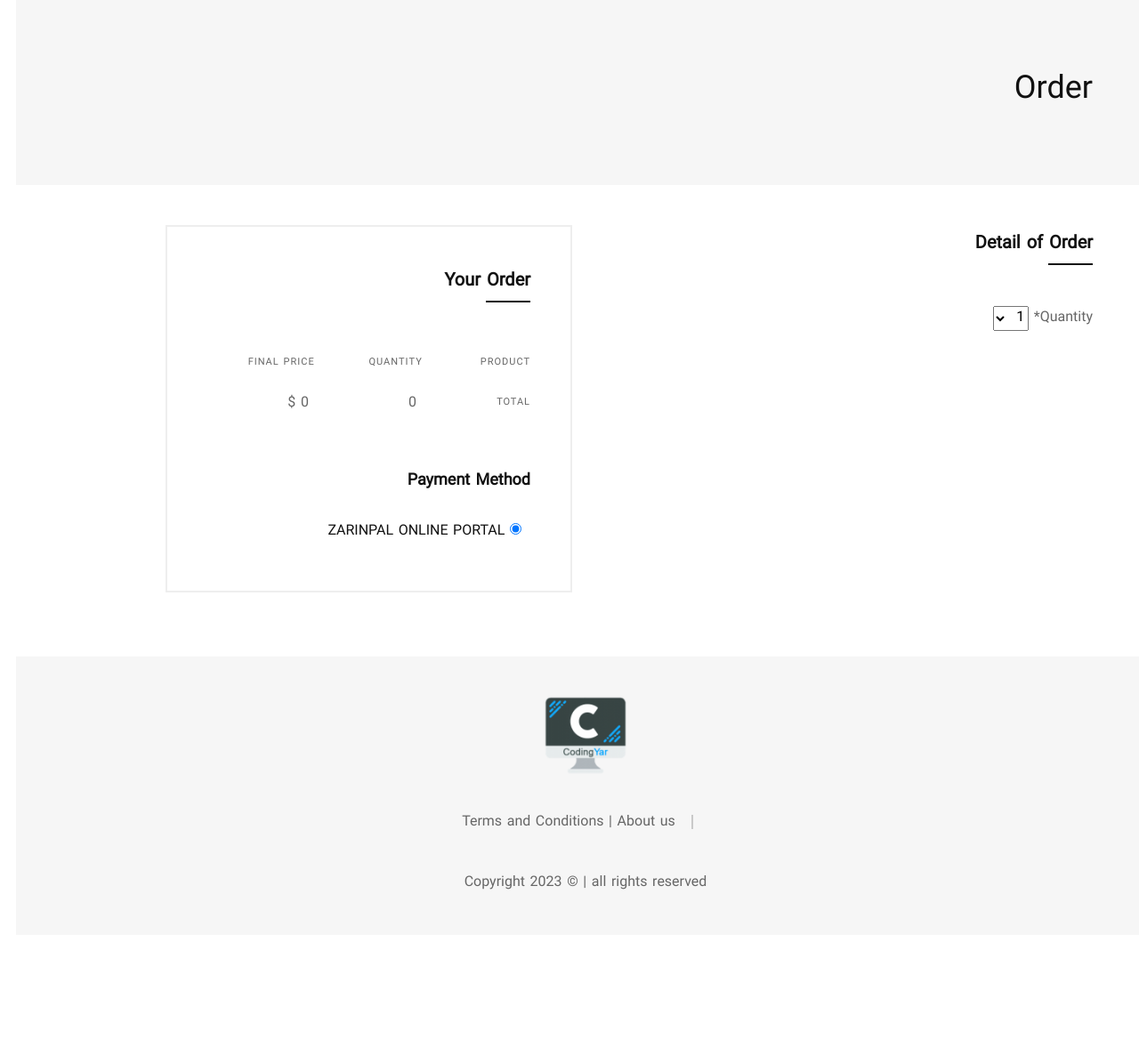
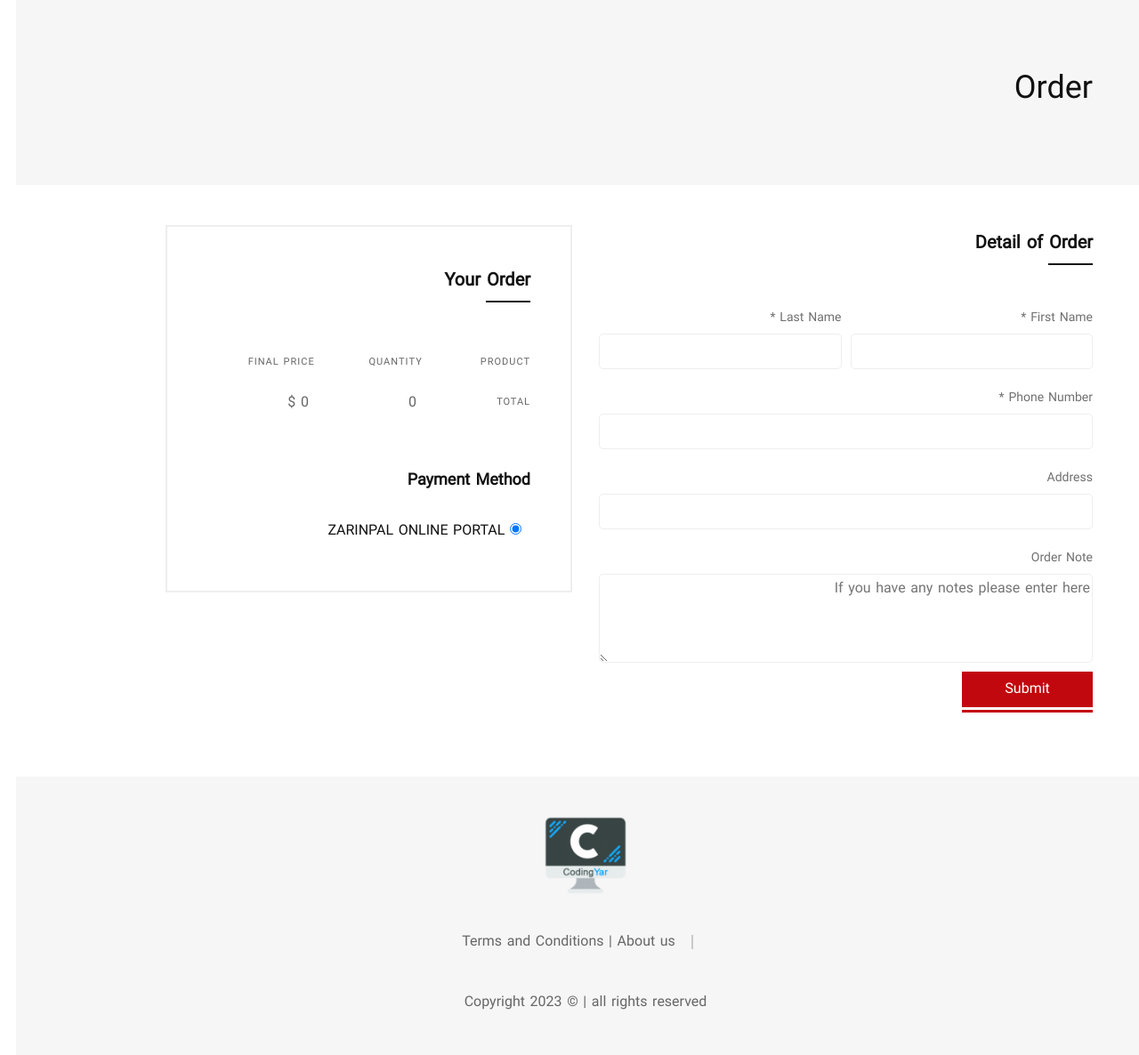
Before and after one commit to MiYousefi/Online_Shop, a Django app: template orders/templates/orders/order_create.html in a window 1280 px wide. Shown: the part 104-1290 px from the top of the page at 89% size. Before the commit the page ends 1104 px from the top, so only its background shows below. Run offline with Django 4.2, Linux system fonts and the light colour scheme; the template is opened without the code that fills it: values that come from a table or form of the project are taken from there, others are empty; parts of the project's set-up code (start-up, migrations or seed data) failed here and were passed over; some libraries are stand-ins or nearby versions; some web fonts are replaced.

Commit message:
modified order form

```diff
--- a/cart/templates/cart/cart_sidebar.html
+++ b/cart/templates/cart/cart_sidebar.html
@@ -7,10 +7,9 @@
     <div class="mini-cart-wrapper">
         <a href="" class="btn-close"><i class="flaticon flaticon-cross"></i></a>
         <div class="mini-cart-inner">
-            <h3 class="mini-cart__heading mb--40 mb-lg--30 text-right">سبد خرید</h3>
+            <h3 class="mini-cart__heading mb--40 mb-lg--30 text-right">{% trans 'Cart' %}</h3>
             <div class="mini-cart__content">
                 <ul class="mini-cart__list text-right">
-
                     {% for item in cart %}
                         <li class="mini-cart__product d-flex justify-content-between">
                             <div class="mini-cart__product__image">
@@ -20,10 +19,7 @@
                             </div>
                             <div class="mini-cart__product__content pt-2">
                                     <span class="mini-cart__product__title d-flex flex-row justify-content-between">
-                                        <a href="#"> {{ item.product_obj.title }}</a>
-                                        <a href="#" class="">
-                                            &#10060;
-                                        </a>
+                                        <a href="{{ item.product_obj.get_absolute_url }}"> {{ item.product_obj.title }}</a>
                                     </span>
                                 <span class="mini-cart__product__quantity">
                                         <span>{{ item.product_obj.price|intcomma:False|translate_number }} {% trans '$' %}</span> &#215; <span>{{ item.quantity|translate_number }}</span>
@@ -39,7 +35,7 @@
                 <div class="mini-cart__buttons">
                     <a href="{% url 'cart:cart_detail' %}"
                        class="btn btn-fullwidth btn-bg-sand mb--20">{% trans 'Go to Cart' %}</a>
-                    <a href="checkout.html" class="btn btn-fullwidth btn-bg-sand">{% trans 'Checkout' %}</a>
+                    <a href="{% url 'order_create' %}" class="btn btn-fullwidth btn-bg-sand">{% trans 'Checkout' %}</a>
                 </div>
             </div>
         </div>
--- a/orders/models.py
+++ b/orders/models.py
@@ -8,7 +8,7 @@ class Order(models.Model):
     is_paid = models.BooleanField(_('Is Paid?'), default=False)
 
     firstname = models.CharField(_('First Name'), max_length=100)
-    lastname = models.CharField(_('last Name'), max_length=100)
+    lastname = models.CharField(_('Last Name'), max_length=100)
     phone_number = models.CharField(_('Phone Number'), max_length=15)
     address = models.CharField(_('Address'), max_length=700)
 
--- a/orders/templates/orders/order_create.html
+++ b/orders/templates/orders/order_create.html
@@ -25,59 +25,66 @@
                         <div class="checkout-title mt--10">
                             <h2>{% trans 'Detail of Order' %}</h2>
                         </div>
-                            <form action="">
-                                {{ form|crispy }}
+                        <div class="checkout-form">
+                            <form action="" method="POST" class="form form--checkout">
+                                {% csrf_token %}
+                                <div class="form-row mb--20">
+                                    <div class="form__group col-md-6 mb-sm--30">
+                                        <label for="billing_fname"
+                                               class="form__label form__label--2">{% trans 'First Name' %}
+                                            <span
+                                                    class="required">*</span></label>
+                                        <input type="text" name="{{ form.firstname.name }}"
+                                               id="billing_fname"
+                                               class="form__input form__input--2">
+                                        {{ form.firstname.errors }}
+                                    </div>
+                                    <div class="form__group col-md-6">
+                                        <label for="billing_lname"
+                                               class="form__label form__label--2">{% trans 'Last Name' %}
+                                            <span class="required">*</span></label>
+                                        <input type="text" name="{{ form.lastname.name }}"
+                                               id="billing_lname"
+                                               class="form__input form__input--2">
+                                        {{ form.lastname.errors }}
+                                    </div>
+                                </div>
+                                <div class="form-row mb--20">
+                                    <div class="form__group col-12">
+                                        <label for="billing_phone"
+                                               class="form__label form__label--2">{% trans 'Phone Number' %}
+                                            <span class="required">*</span></label>
+                                        <input type="text" name="{{ form.phone_number.name }}"
+                                               id="billing_phone"
+                                               class="form__input form__input--2">
+                                        {{ form.phone_number.errors }}
+                                    </div>
+                                </div>
+                                <div class="form-row mb--20">
+                                    <div class="form__group col-12">
+                                        <label for="billing_address"
+                                               class="form__label form__label--2">{% trans 'Address' %}</label>
+                                        <input type="text" name="{{ form.address.name }}"
+                                               id="billing_address"
+                                               class="form__input form__input--2">
+                                        {{ form.address.errors }}
+                                    </div>
+                                </div>
+                                <div class="form-row">
+                                    <div class="form__group col-12">
+                                        <label for="orderNotes"
+                                               class="form__label form__label--2">{% trans 'Order Note' %}</label>
+                                        <textarea class="form__input form__input--2 form__input--textarea"
+                                                  id="orderNotes" name="{{ form.order_notes.name }}"
+                                                  placeholder="{% trans 'If you have any notes please enter here' %}"></textarea>
+                                    </div>
+                                </div>
+                                <button type="submit"
+                                        class="btn btn-small btn-bg-red btn-color-white btn-hover-2">
+                                    {% trans 'Submit' %}
+                                </button>
                             </form>
-{#                            <div class="checkout-form">#}
-{#                                <form action="#" class="form form--checkout">#}
-{#                                    <div class="form-row mb--20">#}
-{#                                        <div class="form__group col-md-6 mb-sm--30">#}
-{#                                            <label for="billing_fname" class="form__label form__label--2">{% trans 'First Name' %} <span#}
-{#                                                    class="required">*</span></label>#}
-{#                                            <input type="text" name="billing_fname" id="billing_fname"#}
-{#                                                   class="form__input form__input--2">#}
-{#                                        </div>#}
-{#                                        <div class="form__group col-md-6">#}
-{#                                            <label for="billing_lname" class="form__label form__label--2">{% trans 'Last Name' %}#}
-{#                                                <span class="required">*</span></label>#}
-{#                                            <input type="text" name="billing_lname" id="billing_lname"#}
-{#                                                   class="form__input form__input--2">#}
-{#                                        </div>#}
-{#                                    </div>#}
-{#                                    <div class="form-row mb--20">#}
-{#                                        <div class="form__group col-12">#}
-{#                                            <label for="billing_company" class="form__label form__label--2">{% trans 'Address' %}</label>#}
-{#                                            <input type="text" name="billing_company" id="billing_company"#}
-{#                                                   class="form__input form__input--2">#}
-{#                                        </div>#}
-{#                                    </div>#}
-{#                                    <div class="form-row mb--20">#}
-{#                                        <div class="form__group col-12">#}
-{#                                            <label for="billing_phone" class="form__label form__label--2">{% trans 'Phone Number' %}#}
-{#                                                <span class="required">*</span></label>#}
-{#                                            <input type="text" name="billing_phone" id="billing_phone"#}
-{#                                                   class="form__input form__input--2">#}
-{#                                        </div>#}
-{#                                    </div>#}
-{#                                    <div class="form-row mb--20">#}
-{#                                        <div class="form__group col-12">#}
-{#                                            <label for="billing_email" class="form__label form__label--2">{% trans 'Email' %}<span#}
-{#                                                    class="required">*</span></label>#}
-{#                                            <input type="email" name="billing_email" id="billing_email"#}
-{#                                                   class="form__input form__input--2">#}
-{#                                        </div>#}
-{#                                    </div>#}
-{#                                    <div class="form-row">#}
-{#                                        <div class="form__group col-12">#}
-{#                                            <label for="orderNotes" class="form__label form__label--2">{% trans 'Order Note' %}</label>#}
-{#                                            <textarea class="form__input form__input--2 form__input--textarea"#}
-{#                                                      id="orderNotes" name="orderNotes"#}
-{#                                                      placeholder="{% trans 'If you have any notes please enter here' %}"></textarea>#}
-{#                                        </div>#}
-{#                                    </div>#}
-{#                                </form>#}
-{#                            </div>#}
-{#                            #}
+                        </div>
                     </div>
                     <div class="col-xl-5 offset-xl-1 col-lg-6 mt-md--40">
                         <div class="order-details">
@@ -118,7 +125,8 @@
                                         <div class="payment-radio">
                                             <input type="radio" value="bank" name="payment-method" id="bank"
                                                    checked>
-                                                <label class="payment-label" for="cheque">{% trans 'Zarinpal Online portal' %}</label>
+                                            <label class="payment-label"
+                                                   for="cheque">{% trans 'Zarinpal Online portal' %}</label>
                                         </div>
                                     </div>
                                 </form>
--- a/products/templates/products/product_detail.html
+++ b/products/templates/products/product_detail.html
@@ -31,7 +31,7 @@
                             <div class="product-summary pl-lg--30 pl-md--0 text-right p-4">
                                 <h3 class="product-title mb--20">{{ product.title }}</h3>
                                 <p class="product-short-description mb--20">
-                                    Apple iPhone Dual SIM 128GB And 4GB RAM Mobile Phone - Not Activate
+                                    {{ product.short_description }}
                                 </p>
                                 <div class="my-5 py-5 product-price-wrapper mb--25">
                                     <span class="money text-success">{{ product.price|intcomma:False|translate_number }}{% trans '$' %}</span>
@@ -39,7 +39,7 @@
                                                                         <span class="money old-price text-danger">۲۱۰,۰۰۰ تومان</span>
                                 </div>
                                 <div class="product-action d-flex align-items-sm-center align-content-center mb--30">
-                                    <form action="{% url 'cart:cart_add' product.id %}" method="POST">
+                                    <form action="{% url 'cart:cart_add' product.id  %}" method="POST">
                                         {% csrf_token %}
                                         <div class="quantity-wrapper d-flex justify-content-start">
                                             <div class="quantity">
```
Also changed, not shown: orders/views.py (+39 -2 lines), orders/locale/fa/LC_MESSAGES/django.po, products/locale/fa/LC_MESSAGES/django.po, products/migrations/0007_alter_comment_stars.py (added), products/migrations/0008_alter_comment_stars.py (added), templates/locale/fa/LC_MESSAGES/django.po, 3 other files. Lines whose indentation alone changed are shown as unchanged.
